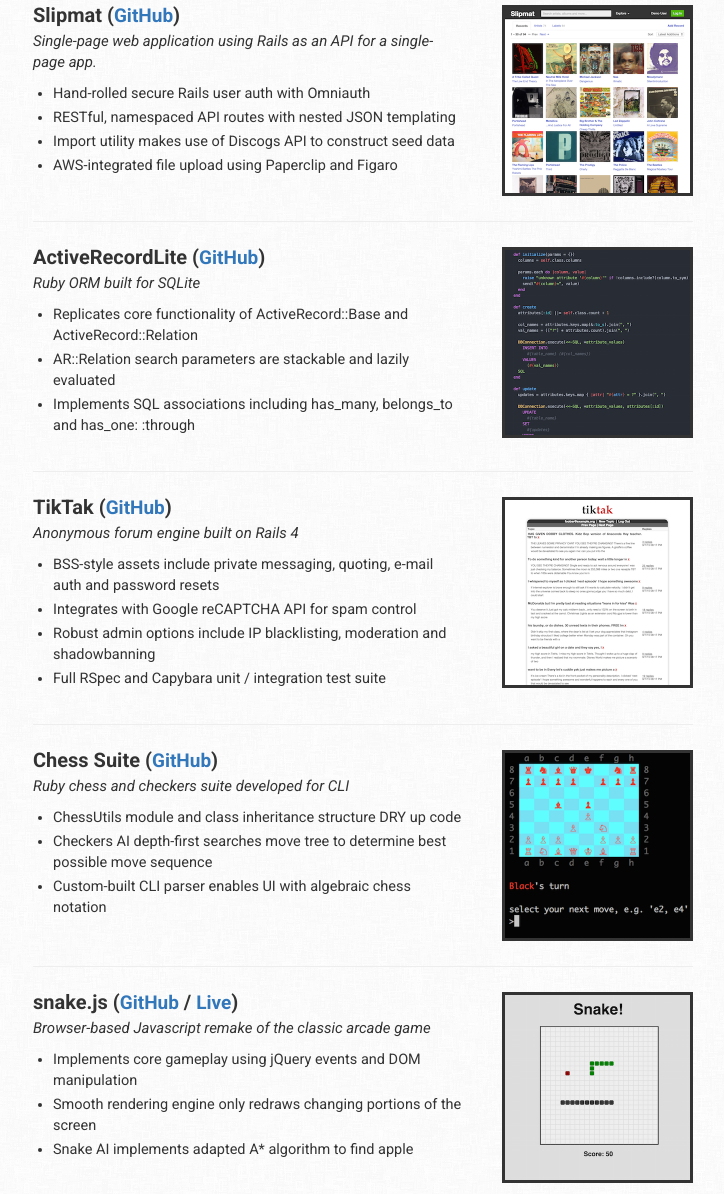
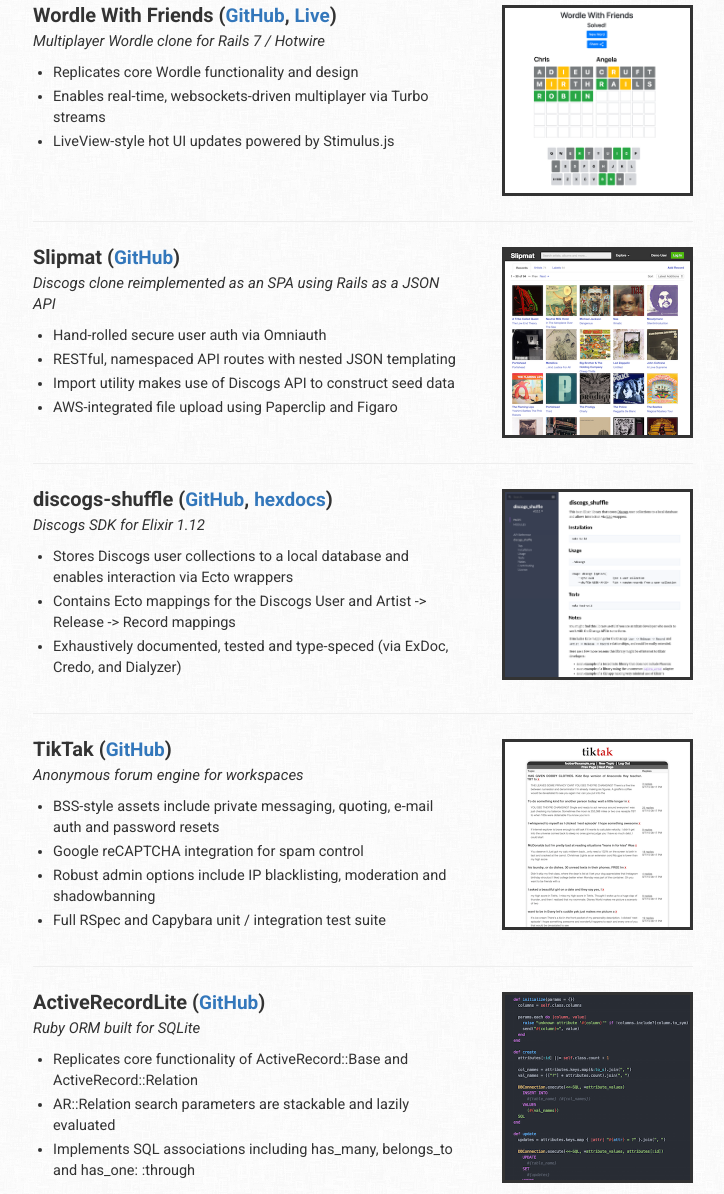
Before and after one commit to cribbles/cribbles.github.io, a plain HTML site: page index.html in a window 1280 px wide. Shown: the part 570-1764 px from the top of the page, without its empty margins (277-1001 px from the left). Drawn offline with Linux system fonts and the light colour scheme.

Commit message:
update old projects and add new ones

```diff
--- a/index.html
+++ b/index.html
@@ -44,16 +44,43 @@
     <section class="projects">
       <div class="project">
         <div class="description">
+          <h3>Wordle With Friends
+            (<a href="https://github.com/cribbles/wordle-with-friends">GitHub</a>,
+            <a href="https://friendle.fly.dev">Live</a>)
+          </h3>
+          <span>
+            Multiplayer Wordle clone for Rails 7 / Hotwire
+          </span>
+          <ul>
+            <li>
+              Replicates core Wordle functionality and design
+            </li>
+            <li>
+              Enables real-time, websockets-driven multiplayer via Turbo streams
+            </li>
+            <li>
+              LiveView-style hot UI updates powered by Stimulus.js
+            </li>
+          </ul>
+        </div>
+        <figure>
+          <img src="img/wordle-with-friends.png">
+        </figure>
+      </div>
+
+      <hr>
+
+      <div class="project">
+        <div class="description">
           <h3>Slipmat
             (<a href="https://github.com/cribbles/slipmat">GitHub</a>)
           </h3>
           <span>
-            Single-page web application using Rails as an API
-            for a single-page app.
+            Discogs clone reimplemented as an SPA using Rails as a JSON API
           </span>
           <ul>
             <li>
-              Hand-rolled secure Rails user auth with Omniauth
+              Hand-rolled secure user auth via Omniauth
             </li>
             <li>
               RESTful, namespaced API routes with nested JSON templating
@@ -68,6 +95,69 @@
         </div>
         <figure>
           <img src="img/slipmat.png">
+        </figure>
+      </div>
+
+      <hr>
+
+      <div class="project">
+        <div class="description">
+          <h3>discogs-shuffle
+            (<a href="https://github.com/cribbles/discogs-shuffle">GitHub</a>,
+            <a href="https://hexdocs.pm/discogs/readme.html">hexdocs</a>)
+          </h3>
+          <span>
+            Discogs SDK for Elixir 1.12
+          </span>
+          <ul>
+            <li>
+              Stores Discogs user collections to a local database and enables
+              interaction via Ecto wrappers
+            </li>
+            <li>
+              Contains Ecto mappings for the Discogs User and Artist -> Release
+              -> Record mappings
+            </li>
+            <li>
+              Exhaustively documented, tested and type-speced (via ExDoc,
+              Credo, and Dialyzer)
+            </li>
+          </ul>
+        </div>
+        <figure>
+          <img src="img/discogs-shuffle.png">
+        </figure>
+      </div>
+
+      <hr>
+
+      <div class="project">
+        <div class="description">
+          <h3>TikTak
+            (<a href="https://github.com/cribbles/tiktak">GitHub</a>)
+          </h3>
+          <span>
+            Anonymous forum engine for workspaces
+          </span>
+          <ul>
+            <li>
+              BSS-style assets include private messaging, quoting, e-mail auth
+              and password resets
+            </li>
+            <li>
+              Google reCAPTCHA integration for spam control
+            </li>
+            <li>
+              Robust admin options include IP blacklisting, moderation and
+              shadowbanning
+            </li>
+            <li>
+              Full RSpec and Capybara unit / integration test suite
+            </li>
+          </ul>
+        </div>
+        <figure>
+          <img src="img/tiktak.png">
         </figure>
       </div>
 
@@ -104,43 +194,11 @@
 
       <div class="project">
         <div class="description">
-          <h3>TikTak
-            (<a href="https://github.com/cribbles/tiktak">GitHub</a>)
-          </h3>
-          <span>
-            Anonymous forum engine built on Rails 4
-          </span>
-          <ul>
-            <li>
-              BSS-style assets include private messaging, quoting, e-mail auth
-              and password resets
-            </li>
-            <li>
-              Integrates with Google reCAPTCHA API for spam control
-            </li>
-            <li>
-              Robust admin options include IP blacklisting, moderation and
-              shadowbanning
-            </li>
-            <li>
-              Full RSpec and Capybara unit / integration test suite
-            </li>
-          </ul>
-        </div>
-        <figure>
-          <img src="img/tiktak.png">
-        </figure>
-      </div>
-
-      <hr>
-
-      <div class="project">
-        <div class="description">
           <h3>Chess Suite
             (<a href="https://github.com/cribbles/chess">GitHub</a>)
           </h3>
           <span>
-            Ruby chess and checkers suite developed for CLI
+            CLI chess and checkers suite
           </span>
           <ul>
             <li>
@@ -165,11 +223,11 @@
       <div class="project">
         <div class="description">
           <h3>snake.js
-            (<a href="https://github.com/cribbles/snake">GitHub</a> /
+            (<a href="https://github.com/cribbles/snake">GitHub</a>,
              <a href="http://chrissloop.com/snake">Live</a>)
           </h3>
           <span>
-            Browser-based Javascript remake of the classic arcade game
+            Browser-based JS remake of the Nokia classic
           </span>
           <ul>
             <li>
```
Also changed, not shown: img/discogs-shuffle.png (added), img/wordle-with-friends.png (added).
